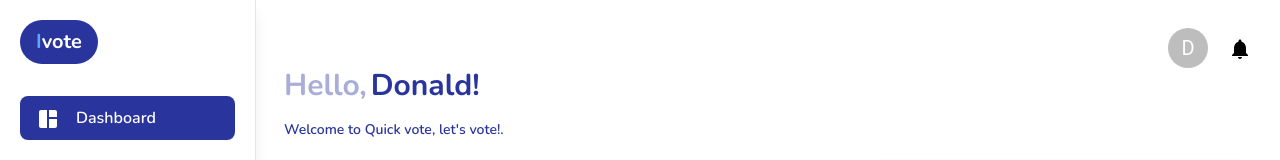
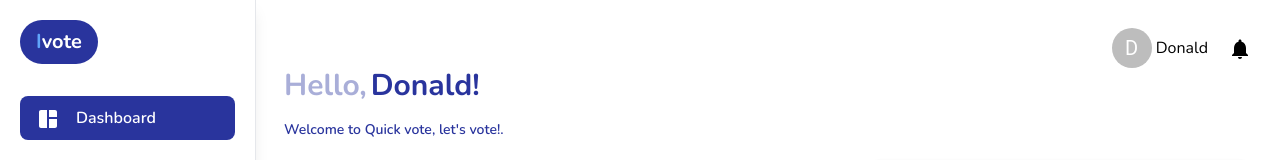
Before and after one commit to Donald2023-source/Quick-Vote, a React (Vite) app: page /student-dashboard in a window 1280 px wide. Shown: the top 160 px of the page. Built offline with nearby package versions, Linux system fonts and the light colour scheme.

Commit message:
dashboard

```diff
--- a/src/Pages/Dashboards/Student.jsx
+++ b/src/Pages/Dashboards/Student.jsx
@@ -12,9 +12,12 @@ const Student = () => {
     <div>
       <div>
         <div className="lg:flex hidden gap-5 items-center justify-end">
+          <div className="flex items-center gap-1">
           <Avatar className="hover:scale-105 hoverEffect cursor-pointer">
             D
           </Avatar>
+          <h2>Donald</h2>
+          </div>
           <span className="hover:scale-105 hoverEffect cursor-pointer">
             <Notifications />
           </span>
@@ -24,7 +27,7 @@ const Student = () => {
           <DashboardMessage name={"Donald"} />
         </div>
         <div className="flex md:flex-row my-5 justify-between gap-5 flex-col w-full">
-          <div className="w-[60%] flex flex-col gap-4">
+          <div className="md:w-[60%] flex flex-col gap-4">
             <div className="shadow w-full">
               <Chart />
             </div>
```
